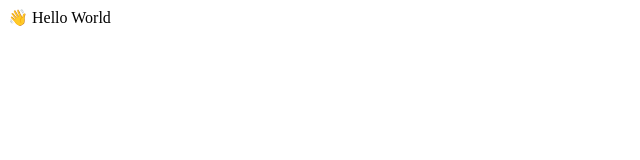
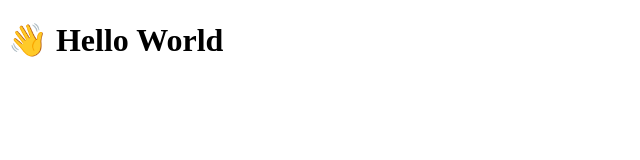
Before and after one commit to tanmoysrt/simple-html-website, a plain HTML site: page index.html in a window 1280 px wide. Shown: the whole page, without its empty margins (0-640 px from the left). Drawn offline with Linux system fonts and the light colour scheme.

Commit message:
Update index.html

```diff
--- a/index.html
+++ b/index.html
@@ -6,6 +6,6 @@
     <title>Just a test</title>
 </head>
 <body>
-    👋 Hello World
+    <h1>👋 Hello World</h1>
 </body>
 </html>
```
